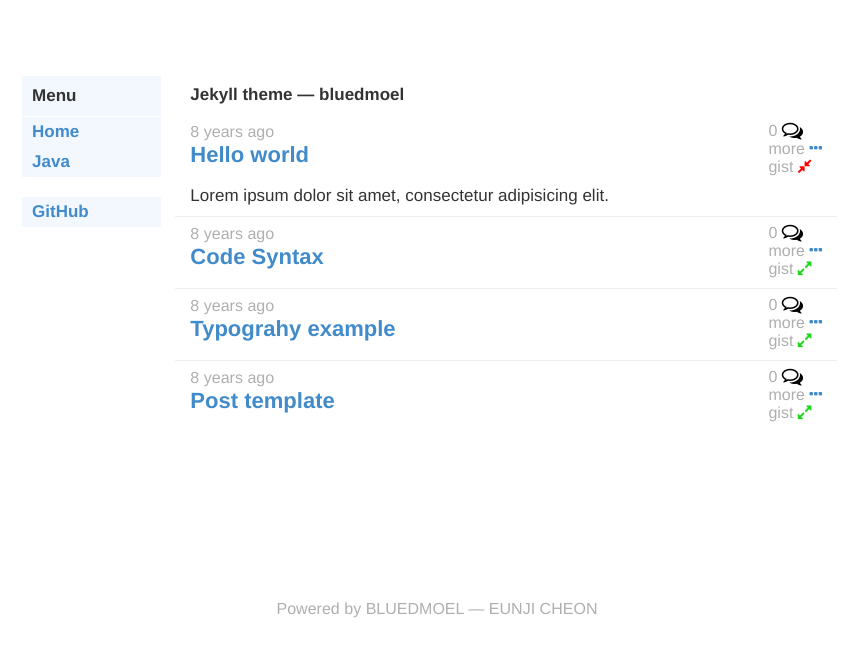
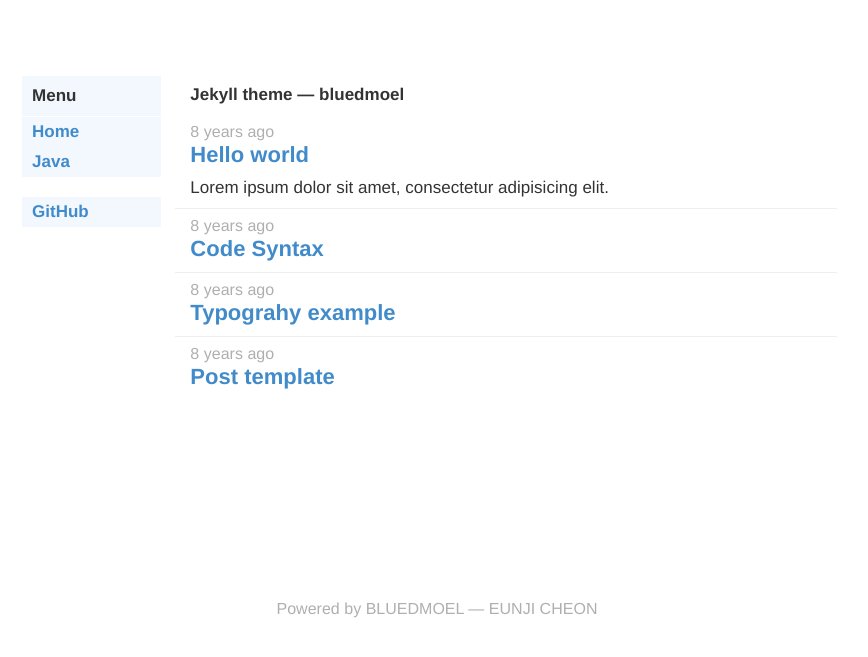
Before and after one commit to bluedmoel/bluedmoel.github.io, a Jekyll site: the page built from index.html, in a window 1280 px wide. Shown: the top 657 px of the page, without its empty margins (203-1071 px from the left). Built offline with Jekyll 4.4.1, drawn with Linux system fonts in a browser that asks for light colours; some web fonts are replaced; Markdown is read by kramdown in place of the engine named in the settings.

Commit message:
Update index.html

```diff
--- a/index.html
+++ b/index.html
@@ -11,14 +12,6 @@ layout: default
                         <li><time class="timeago meta" datetime="{{ post.date |  date: "%A %-d %B %Y" }}">{{ post.date }}</time>
                         <a class="meta pull-right comments-meta" href="{{ post.url | prepend: site.url }}#disqus_thread">0 <i class="fa fa-comments-o fa-lg"></i></a></li>
                         <li><a class="title" href="{{ post.url | prepend: site.url }}">{{ post.title }}</a></li>
-                    </ul>
-                </div>
-                <div class="col-sm-4 hide-on-phone">
-                    <ul class="page-item-title pull-right meta">
-                        <li><a href="{{ post.url | prepend: site.url }}#disqus_thread">0 <i class="fa fa-comments-o fa-lg"></i></a></li>
-                        <li><a href="{{ post.url | prepend: site.url }}">more <i class="fa fa-ellipsis-h"></i></a></li>
-                        <li><a class="pib-indicator">gist <i class="fa fa-expand"></i></a>
-                        </li>
                     </ul>
                 </div>
                 <div class="col-sm-12 page-item-body">
```
Also changed, not shown: other parts of index.html (+1 -0 lines).
